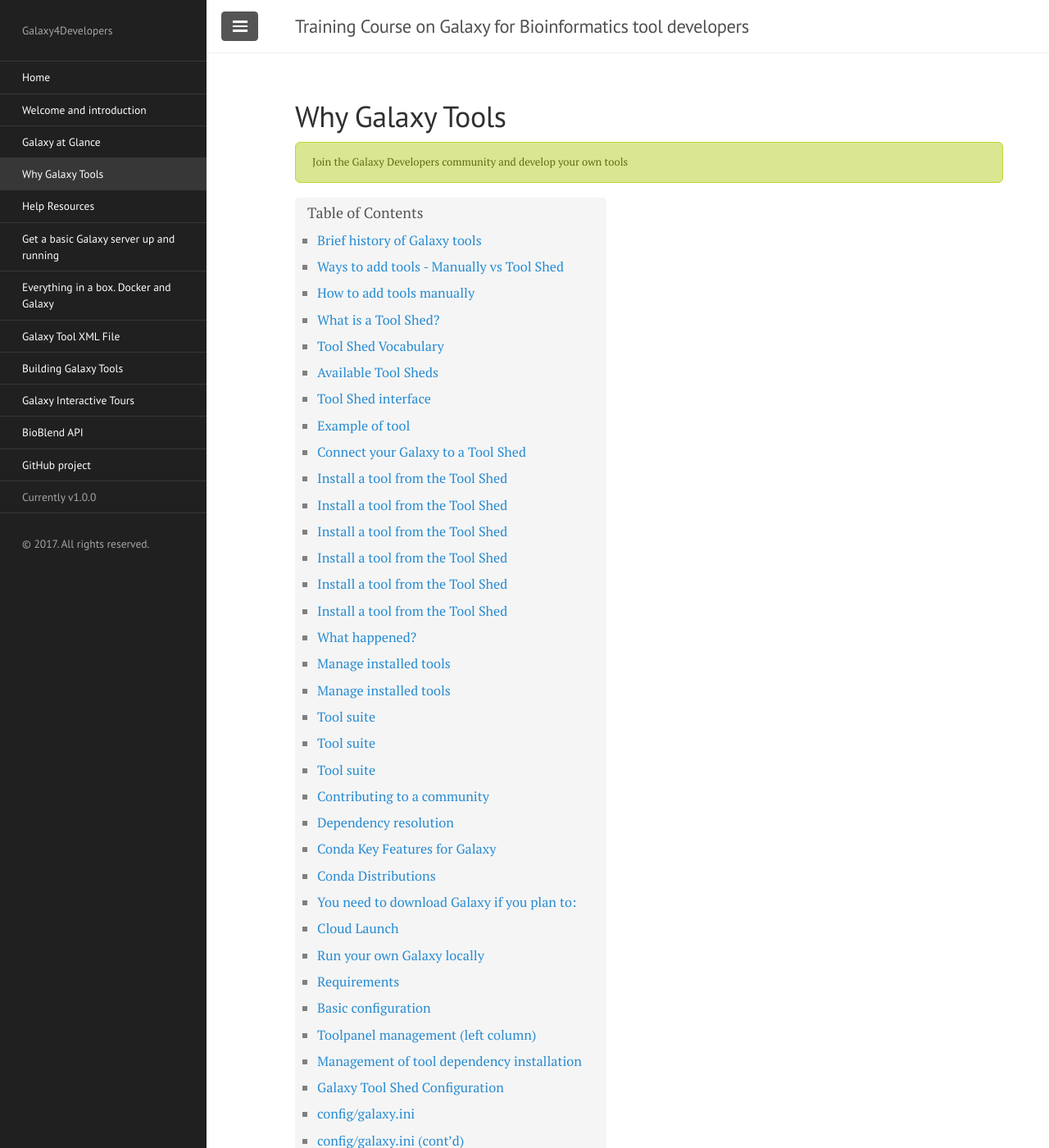
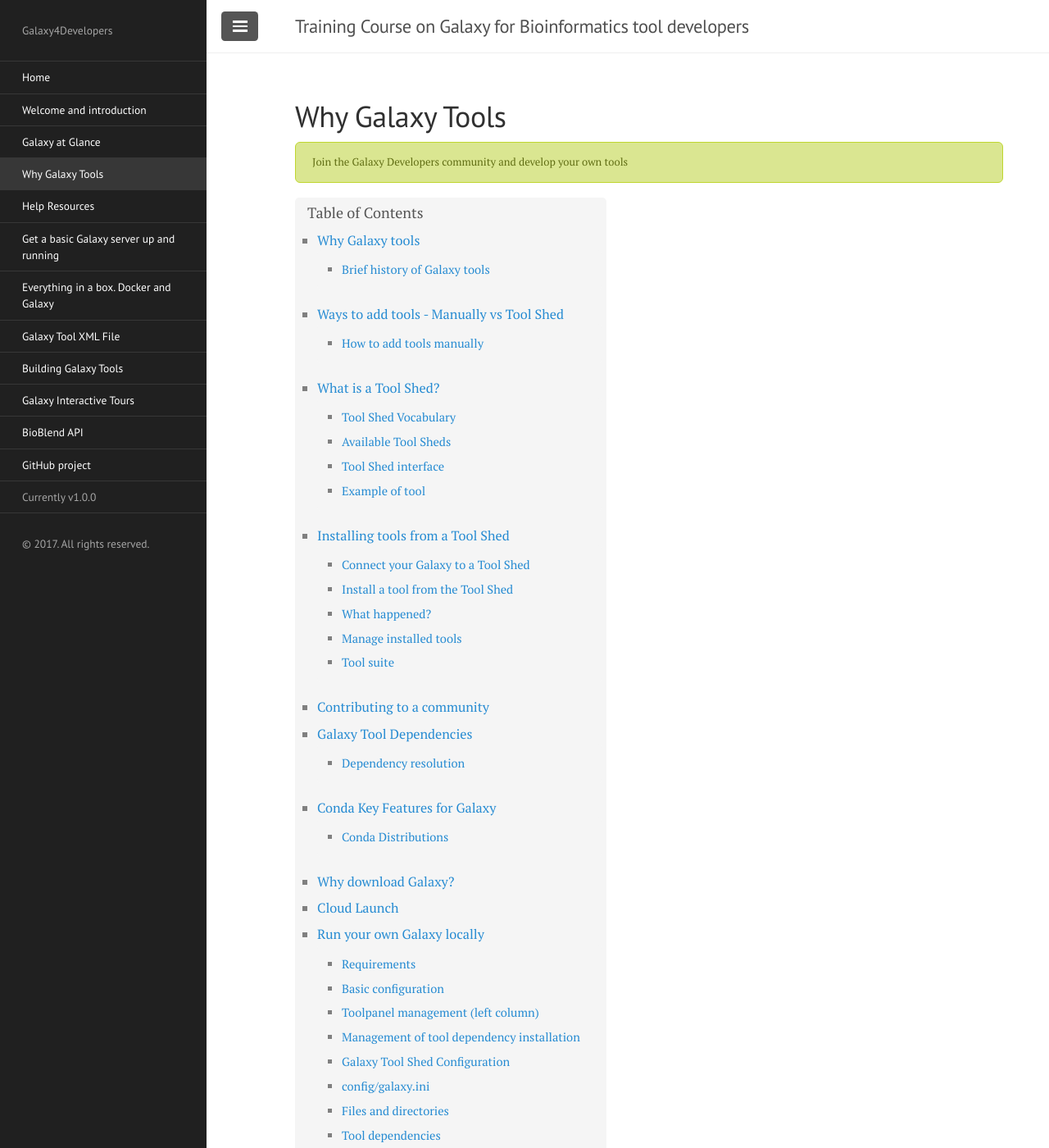
Before and after one commit to crs4/Galaxy4Developers, a Jekyll site: the page built from lectures/03.why_galaxy_tools.md, in a window 1280 px wide and 1400 px high. Shown: the whole window at 82% size. Built offline with Jekyll 4.4.1, drawn with Linux system fonts in a browser that asks for light colours; nearby versions of some CDN libraries; some of the changed text lies outside the part shown.

Commit message:
Fix _config.yaml

````diff
--- a/lectures/03.why_galaxy_tools.md
+++ b/lectures/03.why_galaxy_tools.md
@@ -3,14 +3,15 @@ layout: page
 title: Why Galaxy Tools
 summary: "Join the Galaxy Developers community and develop your own tools"
 ---
-# Why Galaxy tools
+___
+## Why Galaxy tools
 
 - Join the Galaxy Developers community
   - Galaxy Tool Shed
   - Tool wrappers, dependencies
   - Install and configure your own Galaxy
 
----
+
 ### Brief history of Galaxy tools
 
 - **Local tools** only. Admin installs the dependencies manually and makes them available.
@@ -28,14 +29,13 @@ summary: "Join the Galaxy Developers community and develop your own tools"
   - In close future Conda will be auto-init during Galaxy startup.
   - Many prime tools already support it
 
----
-### Ways to add tools - Manually vs Tool Shed
+
+## Ways to add tools - Manually vs Tool Shed
 
 You can add tools to Galaxy either
 * Manually - Trivial for trivial tools and useful for tool development.
 * Using Tool Shed through admin UI in Galaxy
 
----
 ### How to add tools manually
 
 - By default Galaxy loads all tools in `tool_conf.xml.sample` into tool panel.
@@ -45,7 +45,7 @@ You can add tools to Galaxy either
   - (Re)start Galaxy.
 
 ---
-###  What is a Tool Shed?
+##  What is a Tool Shed?
 
 ![]({{site.url}}/images/toolShed.jpg)
 
@@ -82,10 +82,9 @@ You can add tools to Galaxy either
 
 ![]({{site.url}}/images/exampletool_ss.png)
 
----
-# Installing tools from a Tool Shed
+__
+## Installing tools from a Tool Shed
 
----
 ### Connect your Galaxy to a Tool Shed
 
 - Only for third party toolsheds (Main and Test by default)
@@ -97,23 +96,17 @@ You can add tools to Galaxy either
 ```
 - Restart Galaxy
 
----
 ### Install a tool from the Tool Shed
 
-Go to the admin interface and click on "Search Tool Shed"
+G- o to the admin interface and click on "Search Tool Shed"
 ![]({{site.url}}/images/admin_searchtoolshed_ss.png)
 
-Select a Tool Shed
+- Select a Tool Shed
 ![]({{site.url}}/images/goToToolshed_ss.png)
 
----
-### Install a tool from the Tool Shed
 
 - Search your tool
 ![]({{site.url}}/images/searchTool_ss.png)
-
----
-### Install a tool from the Tool Shed
 
 - Types of repository
   - Tools (`$name`)
@@ -121,29 +114,19 @@ Select a Tool Shed
   - Tool dependencies (`package_$name_$version`) (gradually removed, replaced by Conda dependencies)
 
 ![]({{site.url}}/images/typeOfRep_ss.png)
+![]({{site.url}}/images/goToToolInstall_ss.png)
 
----
-### Install a tool from the Tool Shed
-
-![]({{site.url}}/images/goToToolInstall_ss.png)
 - Install the tool
 ![]({{site.url}}/images/launchInstallTool_ss.png)
-
----
-### Install a tool from the Tool Shed
 
 - Install the tool
 ![]({{site.url}}/images/installTool_ss.png)
 - Selecting Tool Shed AND conda will make Galaxy to install both
 - Recommended: use **conda**
 
----
-### Install a tool from the Tool Shed
-
 - Check
 ![]({{site.url}}/images/monitor_installing_toolshed_rep.png)
 
----
 ### What happened?
 
 * Repository was downloaded.
@@ -152,7 +135,6 @@ Select a Tool Shed
 * Galaxy added the tool to one of the tool configs (`shed_tool_conf.xml`).
 * After restart Galaxy will load the tool.
 
----
 ### Manage installed tools
 
 - Admin - Manage installed tools
@@ -160,14 +142,10 @@ Select a Tool Shed
 ![]({{site.url}}/images/manage_installed_tools.png)
 ![]({{site.url}}/images/repStatus_ss.png)
 
----
-### Manage installed tools
-
 - Click on the name of a tool
 - Manage and browse the repository
 ![]({{site.url}}/images/managed_an_installed_tool.png)
 
----
 ###  Tool suite
 
 ![]({{site.url}}/images/toolSuite.png)
@@ -175,9 +153,6 @@ Select a Tool Shed
 * To install multiple repositories some authors offer suites.
 * Suite is a single repository that 'depends' on many other.
 * If you install the suite all 'dependency repositories' will be installed too.
-
----
-###  Tool suite
 
 - One repository per individual tool
 - A special 'Tool suite' repository with one XML file listing the individual repositories
@@ -195,13 +170,10 @@ Select a Tool Shed
 
 ![]({{site.url}}/images/toolsuite2.png)
 
----
-###  Tool suite
-
 ![]({{site.url}}/images/toolsuite3.png)
 
 ---
-### Contributing to a community
+## Contributing to a community
 
 Many tools developed by the community on GitHub repositories
 - [Intergalactic Utilities Commission](https://github.com/galaxyproject/tools-iuc)
@@ -214,8 +186,8 @@ Added value:
 - Automated tests on each contribution
 - Automated publishing to ToolShed
 
----
-# Galaxy Tool Dependencies
+
+## Galaxy Tool Dependencies
 
 To achieve the level of reproducibility Galaxy aims for, it needs to be able to:
 
@@ -225,7 +197,6 @@ Linux/MacOS package management is/was:
  - missing the scientific packages
  - avoiding or not maintaining old versions
 
----
 ### Dependency resolution
 
 ![]({{site.url}}/images/galaxy_instance.png)
@@ -235,8 +206,7 @@ Linux/MacOS package management is/was:
   on the right - we will talk about Conda which is what we consider the
   "community best practice".
 
----
-### Conda Key Features for Galaxy
+## Conda Key Features for Galaxy
 <img src="{{site.url}}/images/conda_logo.png" width="50">
 
 - No compilation at install time - *binaries* with their dependencies, libraries...
@@ -251,12 +221,12 @@ Conda **recipes** build **packages** that are published to **channels**.
 - Recipes: independent of the progamming language in which software is written
 - Support for multiple versions at the same time is needed for reproducibility
 
----
 ### Conda Distributions
 ![]({{site.url}}/images/miniconda_vs_anaconda.png)
 
----
-### You need to download Galaxy if you plan to:
+___
+##  Why download Galaxy?
+You need to download Galaxy if you plan to:
 
 - Run a local production Galaxy because you want to
   - Install and use tools unavailable on public Galaxies
@@ -270,13 +240,13 @@ Even when you plan any of the above sometimes you can leverage pre-configured
 [Docker image](https://github.com/bgruening/docker-galaxy-stable)
 or use [Cloudlaunch](https://launch.usegalaxy.org)
 
----
-### Cloud Launch
+___
+## Cloud Launch
 
-![]({{site.url}}/imeges/Cloud_launch_1.png)
+![]({{site.url}}/images/Cloud_launch_1.png)
 
 ---
-### Run your own Galaxy locally
+## Run your own Galaxy locally
 
 - Galaxy is [open source software](http://getgalaxy.org/) and can be installed on local compute infrastructure, from lab servers to institutional compute clusters
 - Installing Galaxy locally is relatively easy, but
@@ -367,10 +337,6 @@ The `config/galaxy.ini` file contains **~300** options to be configured, grouped
  - **Mail and notification**
  - **Account activation**
  - [Google] Analytics
-
----
-### config/galaxy.ini (cont'd)
-
  - Display sites
  - Next gen LIMS interface on top of existing Galaxy Sample/Request
  - **UI Localization**
@@ -483,7 +449,7 @@ In `galaxy.ini`:
 ---
 ### Admin Panel
 
-![]({{site.url}}/imeges/Admin_panel.png)
+![]({{site.url}}/images/Admin_panel.png)
 
 ---
 ### Role Based Access Control
````
Also changed, not shown: images/Admin_panel.png, images/Cloud_launch_1.png, images/Galaxy_Home.png.
